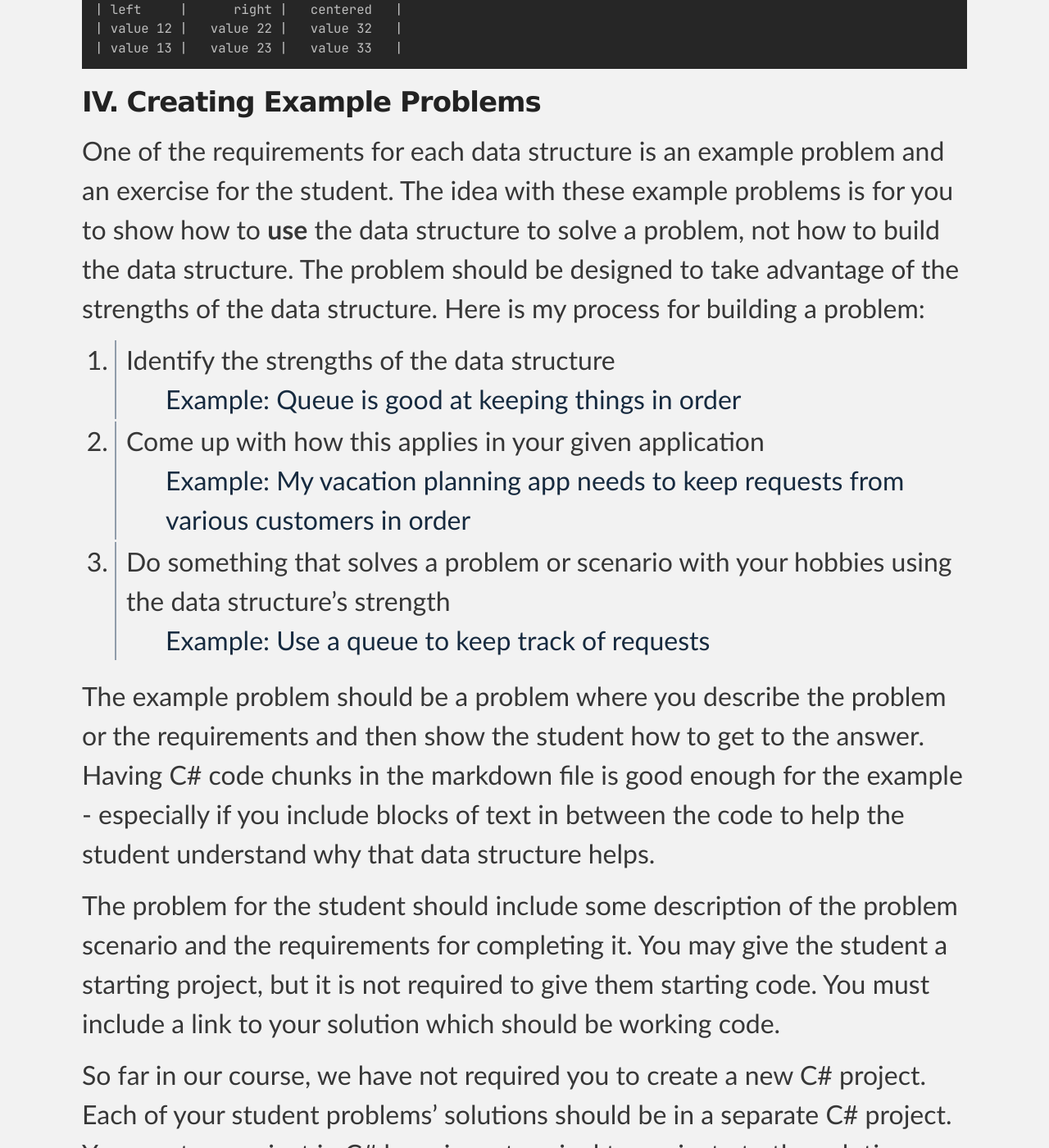
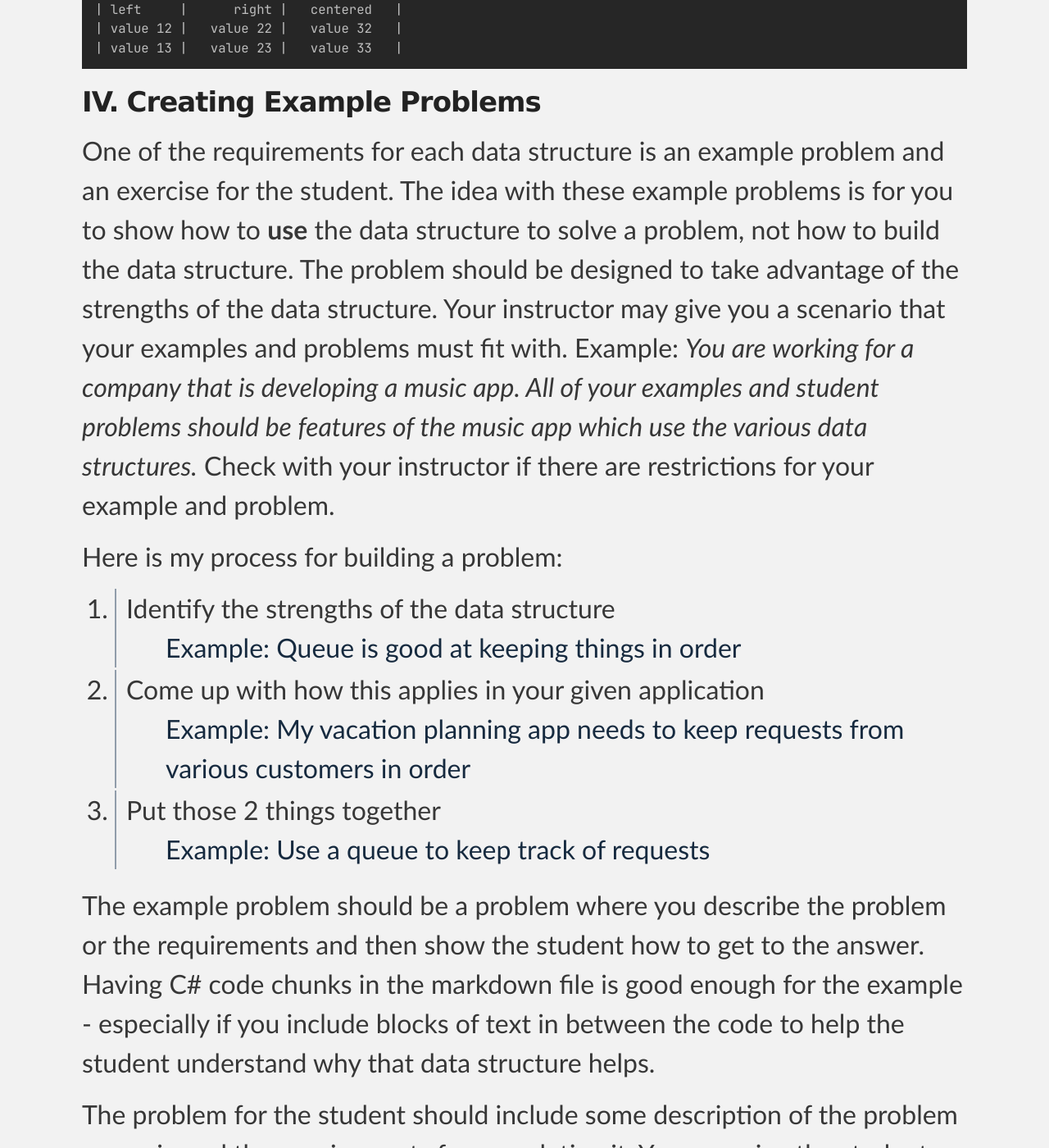
Before and after one commit to byui-cse/cse212-csharp, a Jekyll site: the page built from docs/lesson10/prepare.md, in a window 1280 px wide and 1400 px high, scrolled down 6878 px. Shown: the whole window at 82% size. Built offline with Jekyll 4.4.1, drawn with Linux system fonts in a browser that asks for light colours; some web fonts are replaced; some of the changed text lies outside the part shown.

Commit message:
Update prepare.md

```diff
--- a/docs/lesson10/prepare.md
+++ b/docs/lesson10/prepare.md
@@ -121,17 +121,24 @@ To display a table, use hyphens and pipes (vertical bars):
 
 ### Creating Example Problems
 
-One of the requirements for each data structure is an example problem and an exercise for the student. The idea with these example problems is for you to show how to **use** the data structure to solve a problem, not how to build the data structure. The problem should be designed to take advantage of the strengths of the data structure. Here is my process for building a problem:
+One of the requirements for each data structure is an example problem and an exercise for the student. The idea with these example problems is for you to show how to **use** the data structure to solve a problem, not how to build the data structure. The problem should be designed to take advantage of the strengths of the data structure. Your instructor may give you a scenario that your examples and problems must fit with. Example: _You are working for a company that is developing a music app. All of your examples and student problems should be features of the music app which use the various data structures._ Check with your instructor if there are restrictions for your example and problem.
+
+Here is my process for building a problem:
+
 1. Identify the strengths of the data structure
     * Example: Queue is good at keeping things in order
 2. Come up with how this applies in your given application
     * Example: My vacation planning app needs to keep requests from various customers in order
-3. Do something that solves a problem or scenario with your hobbies using the data structure's strength
+3. Put those 2 things together
     * Example: Use a queue to keep track of requests
 
 The example problem should be a problem where you describe the problem or the requirements and then show the student how to get to the answer. Having C# code chunks in the markdown file is good enough for the example - especially if you include blocks of text in between the code to help the student understand why that data structure helps.
 
 The problem for the student should include some description of the problem scenario and the requirements for completing it. You may give the student a starting project, but it is not required to give them starting code. You must include a link to your solution which should be working code.
+
+The template repository has 3 projects already created for you for each data structure (`ds1-example`, `ds1-problem`, `ds1-solution`, etc.). The ___example___ project is for you to drop your code in and is more for you than for me. It lets you make sure your code is the right syntax to include in the markdown files. The ___problem___ project is for you to have a place to put starting code for your student problem - you don't have to use it, but it's here if you want it. The ___solution___ project should be used to store your solution code so that you can give the student a link to that folder. You don't have to use any of these projects if you don't want to, these are mostly there for convenience for you.
+
+#### How to Start Your Own Project in C#
 
 So far in our course, we have not required you to create a new C# project. Each of your student problems' solutions should be in a separate C# project. You create a project in C# by using a terminal to navigate to the solution folder and then run `dotnet new console` to create a new application.
 
```
